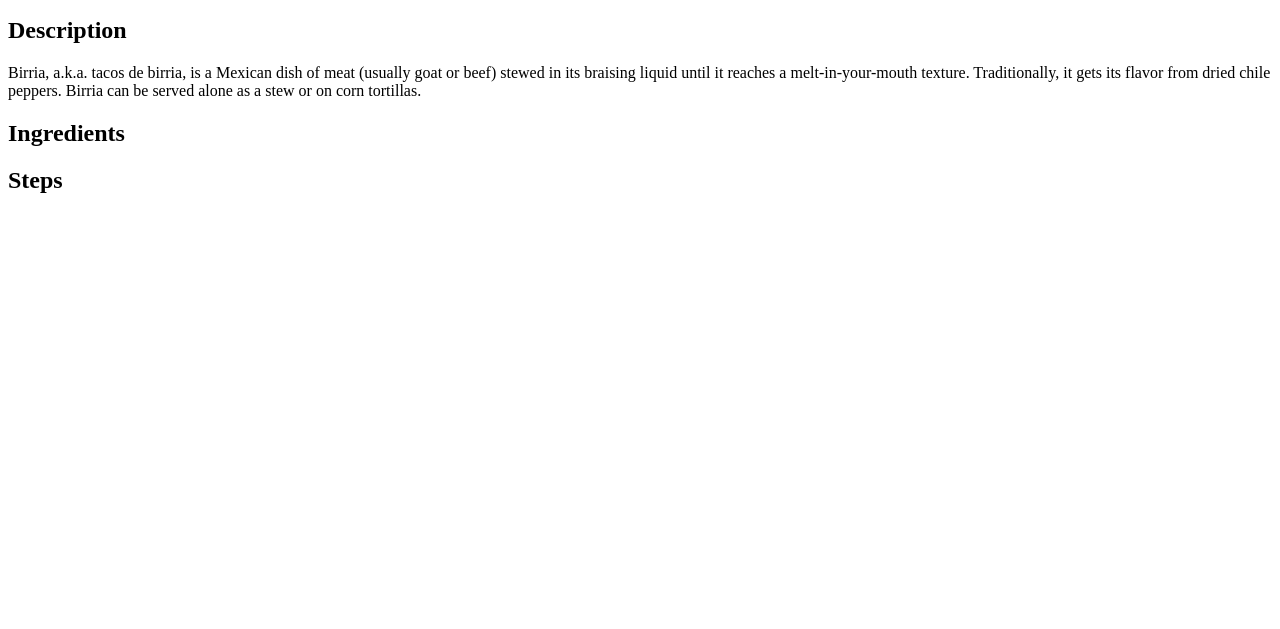
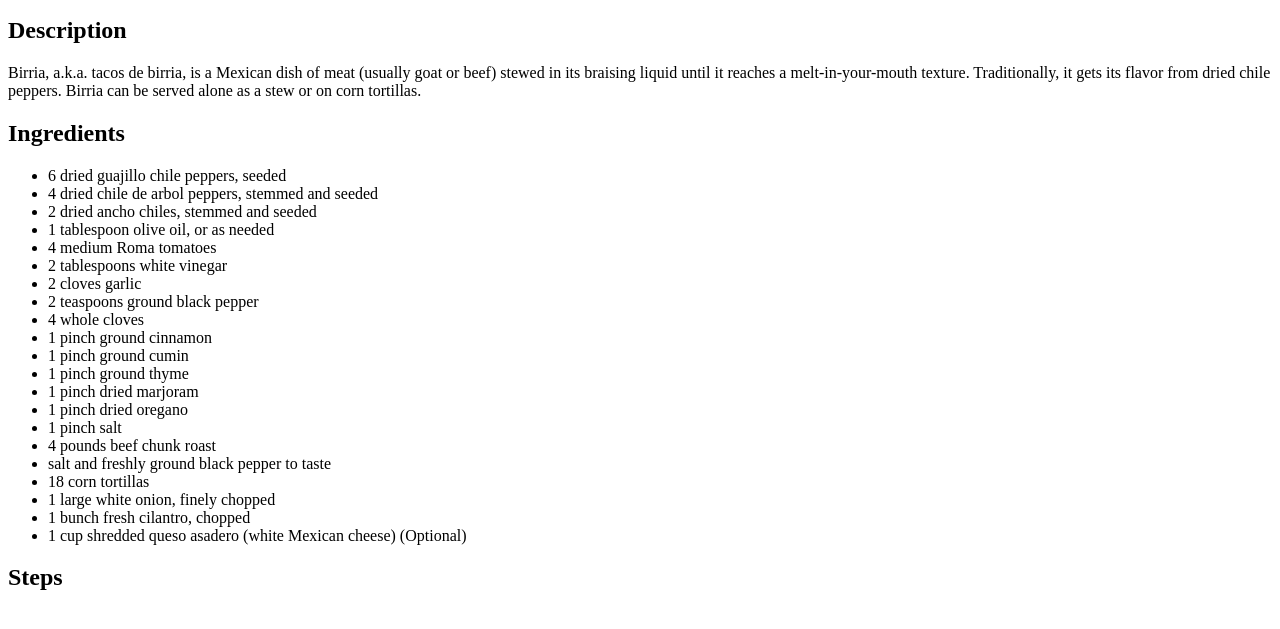
Before and after one commit to ballooxn/odin-recipes, a plain HTML site: page recipes/tacos.html in a window 1280 px wide. Shown: the part 101-730 px from the top of the page. Drawn offline with Linux system fonts and the light colour scheme.

Commit message:
Add ingredients to all recipes

```diff
--- a/recipes/tacos.html
+++ b/recipes/tacos.html
@@ -18,7 +18,27 @@
 
     <h2> Ingredients </h2>
     <ul>
-
+        <li> 6 dried guajillo chile peppers, seeded </li>
+        <li> 4 dried chile de arbol peppers, stemmed and seeded </li>
+        <li> 2 dried ancho chiles, stemmed and seeded </li>
+        <li> 1 tablespoon olive oil, or as needed </li>
+        <li> 4 medium Roma tomatoes </li>
+        <li> 2 tablespoons white vinegar </li>
+        <li> 2 cloves garlic </li>
+        <li> 2 teaspoons ground black pepper </li>
+        <li> 4 whole cloves </li>
+        <li> 1 pinch ground cinnamon </li>
+        <li> 1 pinch ground cumin </li>
+        <li> 1 pinch ground thyme </li>
+        <li> 1 pinch dried marjoram</li>
+        <li> 1 pinch dried oregano </li>
+        <li> 1 pinch salt </li>
+        <li> 4 pounds beef chunk roast </li>
+        <li> salt and freshly ground black pepper to taste </li>
+        <li> 18 corn tortillas </li>
+        <li> 1 large white onion, finely chopped </li>
+        <li> 1 bunch fresh cilantro, chopped </li>
+        <li> 1 cup shredded queso asadero (white Mexican cheese) (Optional)</li>
     </ul>
 
     <h2> Steps </h2>
```
Also changed, not shown: recipes/lasagna.html (+20 -1 lines), recipes/pancit.html (+9 -1 lines).
